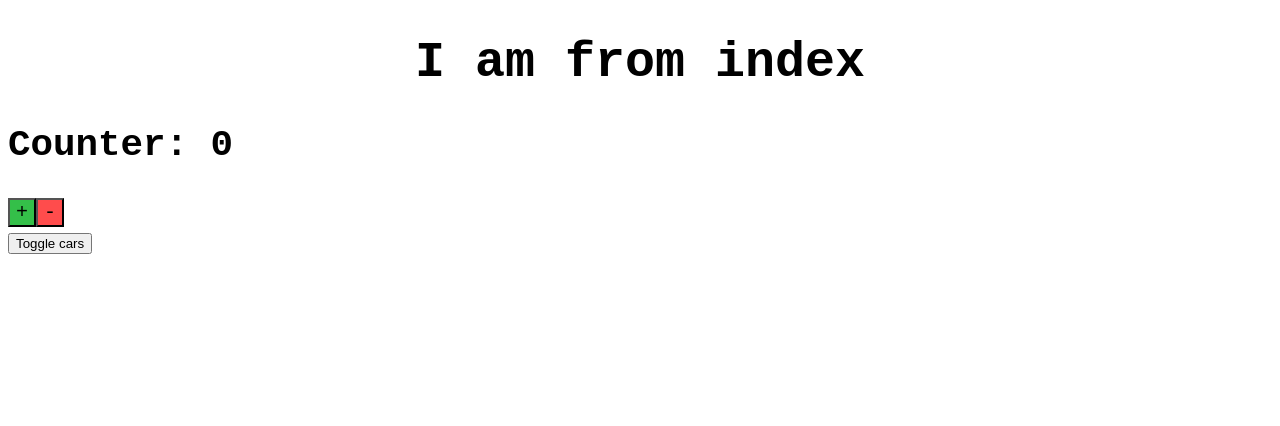
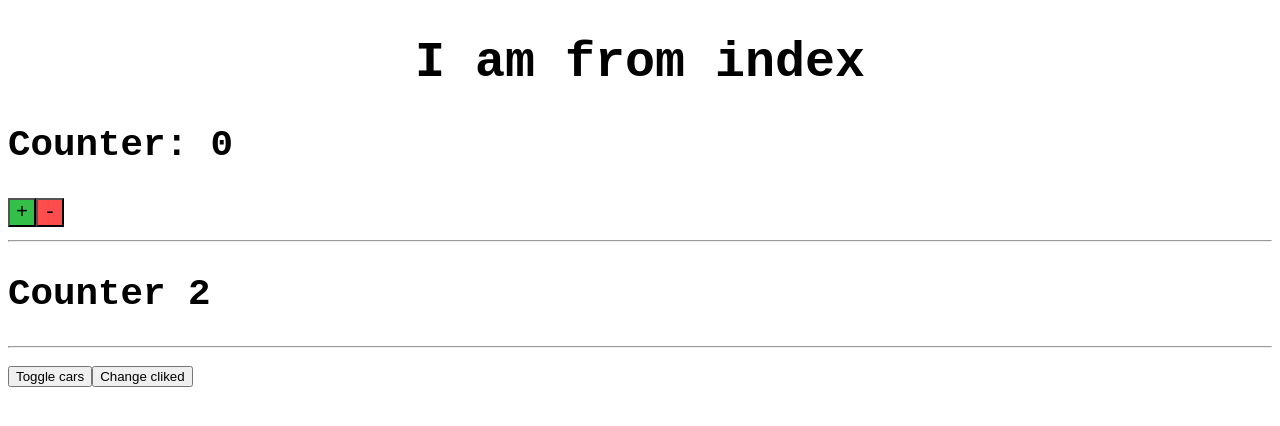
Before and after one commit to userzamt/learnreact, a React (Create React App) app: page / in a window 1280 px wide. Shown: the top 426 px of the page. Built offline with nearby package versions, Linux system fonts and the light colour scheme.

Commit message:
Context API без props drilling

```diff
--- a/src/App.js
+++ b/src/App.js
@@ -4,6 +4,8 @@ import Car from './Car/Car';
 import ErrorBoundary from './ErrorBoundary/ErrorBoundary';
 import Counter from './Counter/Counter';
 
+
+export const ClikedContext = React.createContext(false);
 
 class App extends Component {
 
@@ -12,6 +14,7 @@ class App extends Component {
     super(props);
 
     this.state = {
+      cliked: false,
       cars: [
         {title: "ГАЗ", description: "Горьковский автомобильный завод", referens: "https://gazgroup.ru"},
         {title: "ПАЗ", description: "Павловский автобусный завод", referens: "http://paz-bus.ru"},
@@ -97,10 +100,14 @@ class App extends Component {
         {/* <h1>{this.state.pageTitle}</h1> */}
         <h1>{this.props.title}</h1>
 
-        <Counter />
+        <ClikedContext.Provider value={this.state.cliked}>
+          <Counter />
+        </ClikedContext.Provider>
+
         <div className='separator'></div>
 
         <button onClick={this.toggleCarsHandler}>Toggle cars</button>
+        <button onClick={() => this.setState({cliked: true})}>Change cliked</button>
 
         <div className='container'>
           { cars }
--- a/src/Counter/Counter.jsx
+++ b/src/Counter/Counter.jsx
@@ -1,6 +1,7 @@
 import React from "react";
 import "./Counter.css";
 import Auxiliary from "../hoc/Auxiliary";
+import Counter2 from "../Counter2/Counter2";
 
 
 export default class Counter extends React.Component {
@@ -22,6 +23,10 @@ export default class Counter extends React.Component {
                 <h2>Counter: {this.state.count}</h2>
                 <button className="addButton" onClick={() => this.changeCounter(1)}>+</button>
                 <button className="subButton" onClick={() => this.changeCounter(-1)}>-</button>
+
+                <hr/>
+                <Counter2/>
+                <hr />
             </Auxiliary>
         );
     };
--- /dev/null
+++ b/src/Counter2/Counter2.jsx
@@ -0,0 +1,13 @@
+import React from "react";
+import { ClikedContext } from "../App";
+
+export default () => {
+    return (
+        <div>
+            <h2>Counter 2</h2>
+            <ClikedContext.Consumer>
+                {clicked => clicked ? <p>!! clicked !!</p> : null}
+            </ClikedContext.Consumer>
+        </div>
+    );
+};
```
